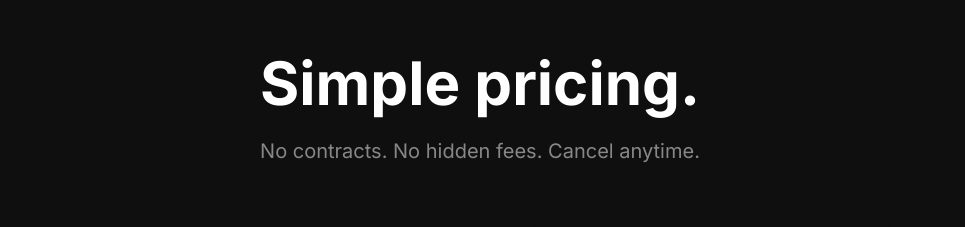
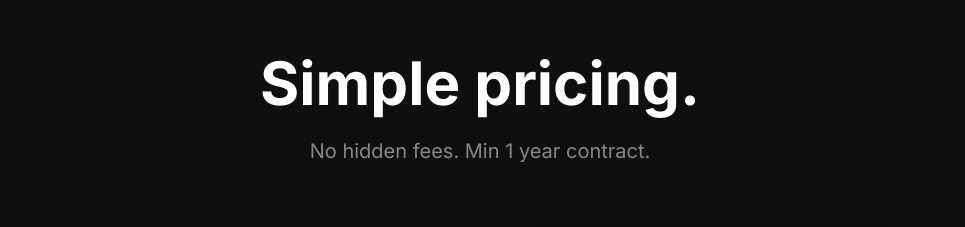
Before and after one commit to JG-OBT/One-Big-Tick, a React (Vite) app: page / in a window 1280 px wide. Shown: the part 3480-3707 px from the top of the page, without its empty margins (160-1125 px from the left). Built offline with nearby package versions, Linux system fonts and the light colour scheme.

Commit message:
Update App.tsx

```diff
--- a/src/App.tsx
+++ b/src/App.tsx
@@ -428,7 +428,7 @@ const Pricing = () => (
     <div className="max-w-7xl mx-auto">
       <div className="text-center mb-20">
         <h2 className="text-4xl md:text-6xl font-bold mb-6">Simple pricing.</h2>
-        <p className="text-xl text-white/50 max-w-2xl mx-auto">No contracts. No hidden fees. Cancel anytime.</p>
+        <p className="text-xl text-white/50 max-w-2xl mx-auto"> No hidden fees. Min 1 year contract.</p>
       </div>
       <div className="grid md:grid-cols-2 gap-8 max-w-4xl mx-auto">
         <PricingCard
```
